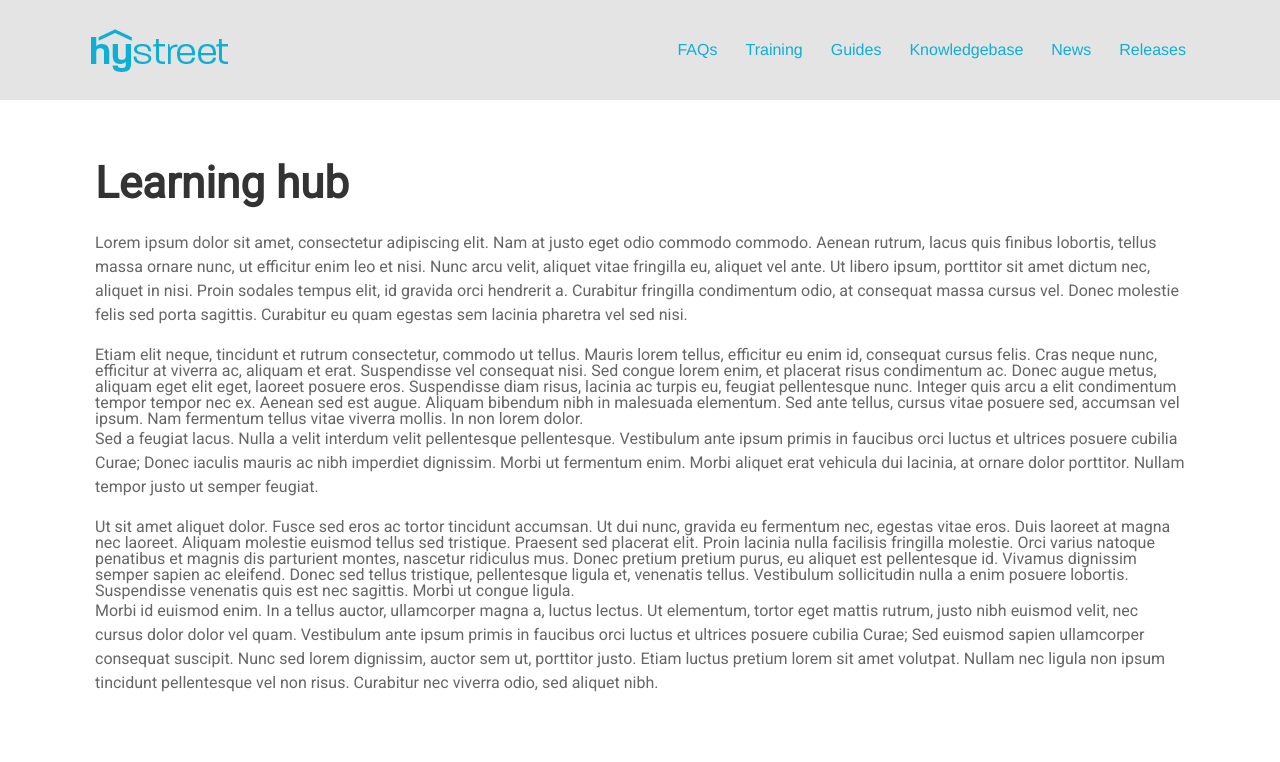
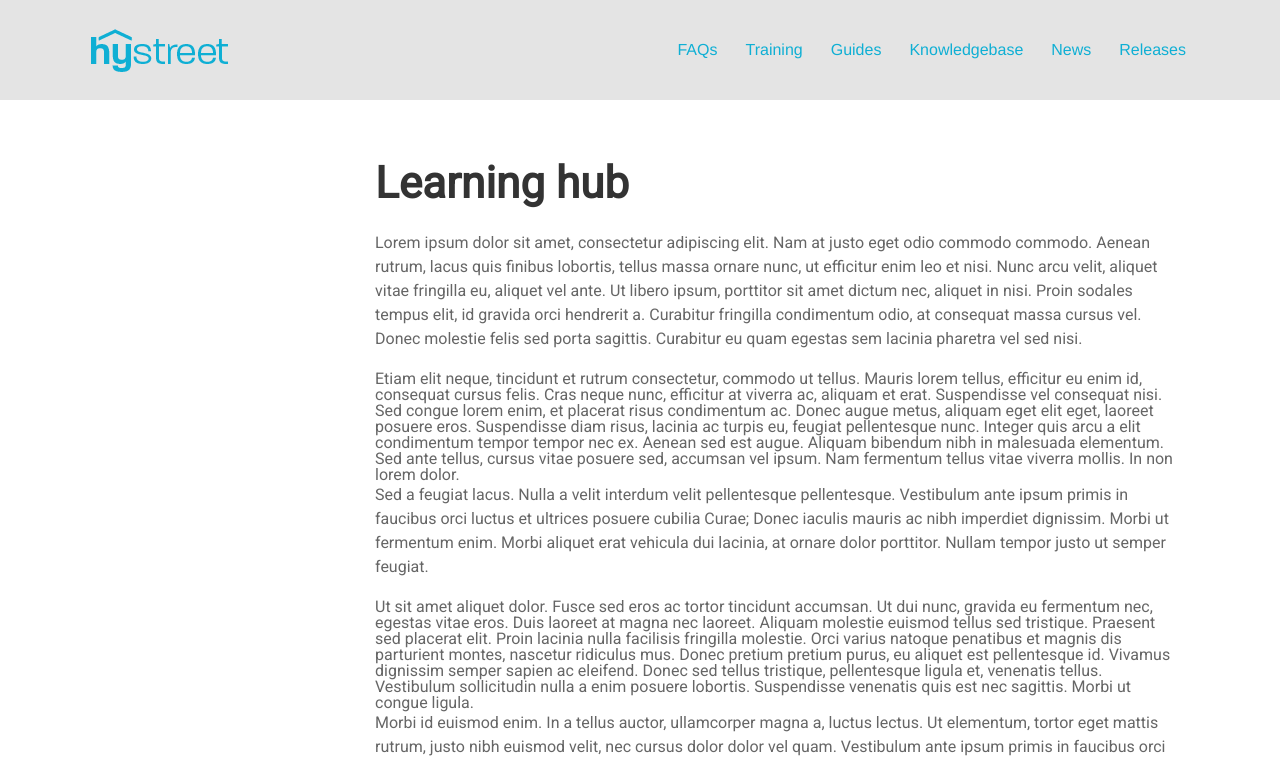
Before and after one commit to josh-brough/learninghub, a Jekyll site: the page built from index.html, in a window 1280 px wide. Shown: the top 762 px of the page. Built offline with Jekyll 4.4.1, drawn with Linux system fonts in a browser that asks for light colours; some web fonts are replaced; a script that is not in the unit is left out; the list of posts is cut into pages by our own code; grey boxes are pictures that could not be loaded.

Commit message:
left and large are different words

```diff
--- a/_layouts/default.html
+++ b/_layouts/default.html
@@ -91,9 +91,9 @@ src="https://www.facebook.com/tr?id=215650522204897&ev=PageView&noscript=1"
       </div>
       <div class='full'>
         <div class='lh-row row'>
-            <div class="columns left-3 lh-left-nav">
+            <div class="columns large-3 lh-left-nav">
             </div>
-            <div class="columns left-9 lh-content">
+            <div class="columns large-9 lh-content">
 
               {{ content }}
 
```
